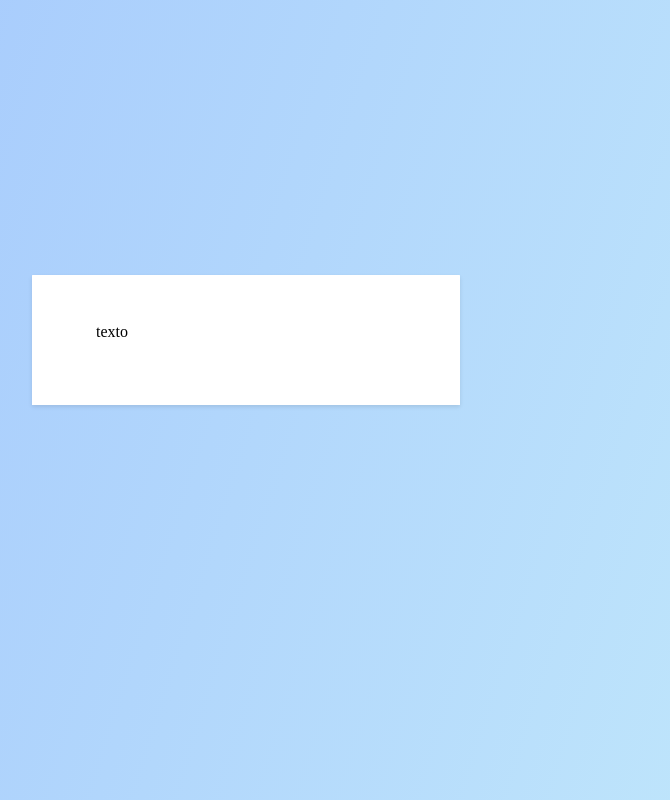
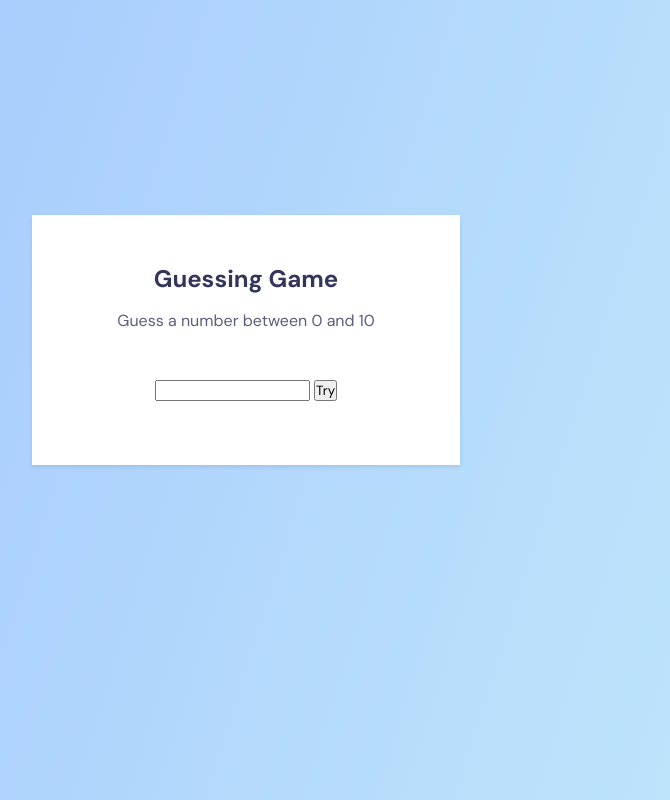
Before and after one commit to Joabe-Carmo/Guessing-Game-Git, a plain HTML site: page index.html in a window 1280 px wide. Shown: the whole page, without its empty margins (394-1064 px from the left). Drawn offline with Linux system fonts and the light colour scheme.

Commit message:
Definition of fonts and text formatting

```diff
--- a/index.html
+++ b/index.html
@@ -1,14 +1,23 @@
 <!DOCTYPE html>
 <html lang="en">
 <head>
+  <link rel="preconnect" href="https://fonts.googleapis.com">
+  <link rel="preconnect" href="https://fonts.gstatic.com" crossorigin>
   <meta charset="UTF-8">
   <meta name="viewport" content="width=device-width, initial-scale=1.0">
   <title>Guessing Game Git</title>
   <link rel="stylesheet" href="style.css">
+  <link href="https://fonts.googleapis.com/css2?family=DM+Sans:wght@400;700&family=Montserrat:wght@600&display=swap" rel="stylesheet">
 </head>
 <body>
   <main>
-    texto
+    <h1>Guessing Game</h1>
+    <p>Guess a number between 0 and 10</p>
+
+    <form>
+      <input type="text">
+      <button>Try</button>
+    </form>
   </main>
 </body>
 </html>
--- a/style.css
+++ b/style.css
@@ -17,6 +17,10 @@ body{
   height: 100vh;
 }
 
+body, button, input{
+  font-family: "DM Sans", sans-serif;
+}
+
 main{
   background: #fff;
   box-shadow: 0 .2rem .4rem rgba(0, 0, 0, 0.1);
@@ -27,4 +31,23 @@ main{
 
   margin-top: -12rem;
 
+  text-align: center
 }
+
+h1{
+  font-family: "Montserrat" sans-serif;
+  font-size: 2.4rem;
+  margin-bottom: 1.6rem;
+}
+
+h1, p{
+  color: #34355b;
+}
+
+p{
+  opacity: 0.8;
+}
+
+form{
+  margin-top: 4.8rem
+}
```
